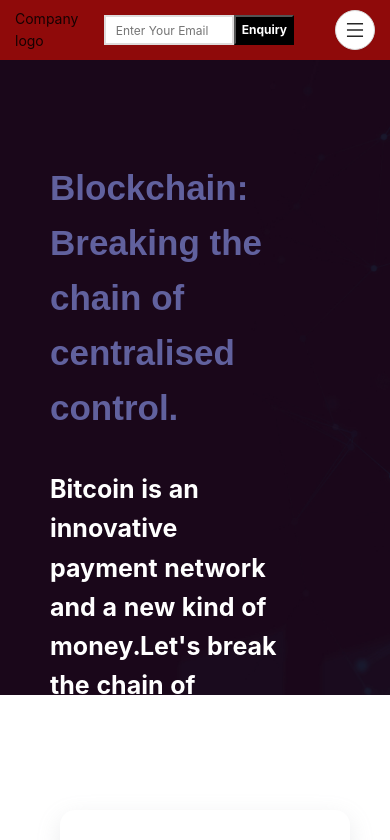
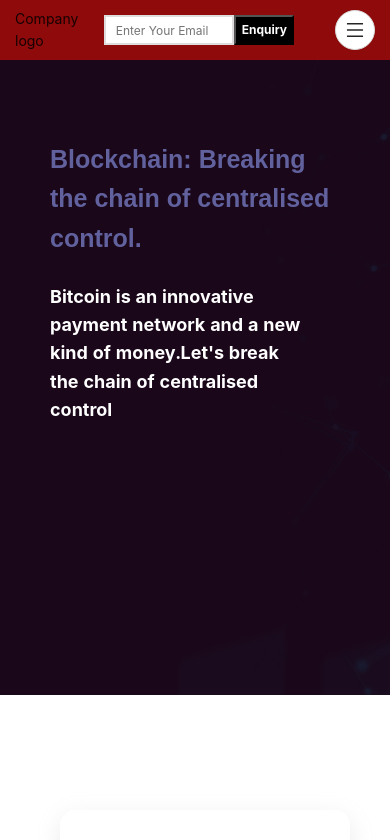
Before and after one commit to Sona704/blockchain, a Next.js app: page / in a window 390 px wide. Shown: the top 840 px of the page. Built offline with nearby package versions, Linux system fonts and the light colour scheme.

Commit message:
change final style 2

```diff
--- a/component/Homepage/Coverpage/style.module.css
+++ b/component/Homepage/Coverpage/style.module.css
@@ -82,3 +82,24 @@
 
 
   }
+  @media only screen and (max-width: 900px) {
+    .header {
+      font-size: 25px;
+      padding-top: 10px;
+    }
+    .header:hover{
+      font-size: 30px;
+    }
+
+    .Childheader{
+      font-size: 18px;
+       font-weight: bold;
+
+       top: 10px;
+
+       width: 90%;
+
+   }
+
+
+  }
```
